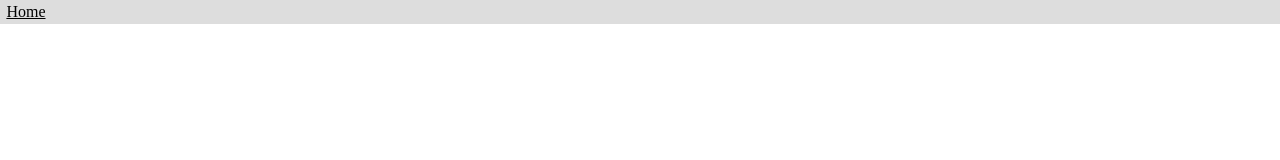
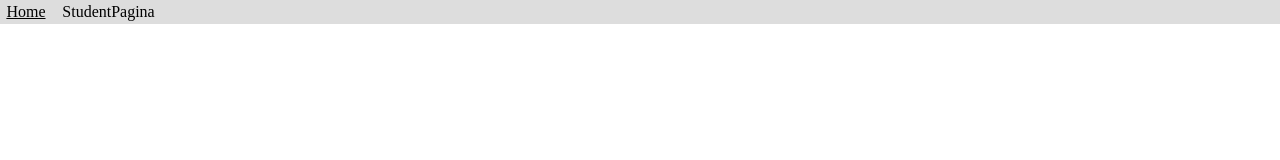
Before and after one commit to sebas2903/ontwerp4_3, a plain HTML site: page 6005528.html in a window 1280 px wide. Drawn offline with Linux system fonts and the light colour scheme.

Commit message:
Link naar stundentpagina

```diff
--- a/6005528.html
+++ b/6005528.html
@@ -11,5 +11,6 @@
         <header>
             <nav>
                 <a href="./index.html">Home</a>
+                <a href="./6005528.html">StudentPagina</a>
             </nav>
         </header>
```
